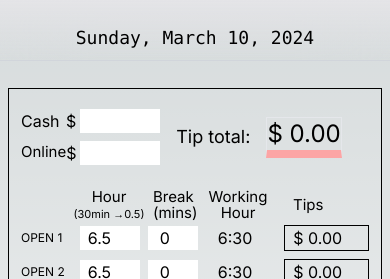
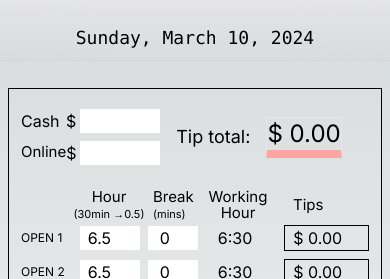
Before and after one commit to aya02200220/Platform7, a Next.js app: page / in a window 390 px wide. Shown: the top 279 px of the page. Built offline with nearby package versions, Linux system fonts and the light colour scheme.

Commit message:
fixed responsive design for margin between hour and break

```diff
--- a/app/components/Tips.jsx
+++ b/app/components/Tips.jsx
@@ -149,15 +149,19 @@ export const Staff = ({ tipTotal }) => {
     <>
       <div className="mt-6">
         <div className="flex items-center mb-1">
-          <p className="text-[15px] md:text-[16px] w-[80px] ml-[48px] md:ml-[70px] leading-4 text-center break-words ">
+          <p className="text-[15px] md:text-[16px] w-[80px] ml-[48px] md:ml-[70px] leading-4 text-center break-words">
             Hour{" "}
             <span className="text-[11px] leading-[5px]">
               <br />
               (30min →0.5)
             </span>
           </p>
-          <p className="text-[15px] md:text-[16px] w-[45px] ml-[4px] md:ml-[18px] leading-4  break-words  ">
-            Break (mins)
+          <p className="text-[15px] md:text-[16px] w-[45px] ml-[4px] md:ml-[10px] leading-4  break-words">
+            Break
+            <span className="text-[11px] leading-[5px]">
+              <br />
+              (mins)
+            </span>
           </p>
           <p className="text-[15px] md:text-[16px] w-[70px] ml-[5px] md:ml-[20px] leading-4 text-center break-words ">
             Working Hour
@@ -185,7 +189,7 @@ export const Staff = ({ tipTotal }) => {
                 }}
               />
               <input
-                className="w-[50px] pl-3 ml-2"
+                className="w-[50px] pl-3 ml-2 md:ml-7"
                 type="number"
                 step="10"
                 value={staff.break}
```
